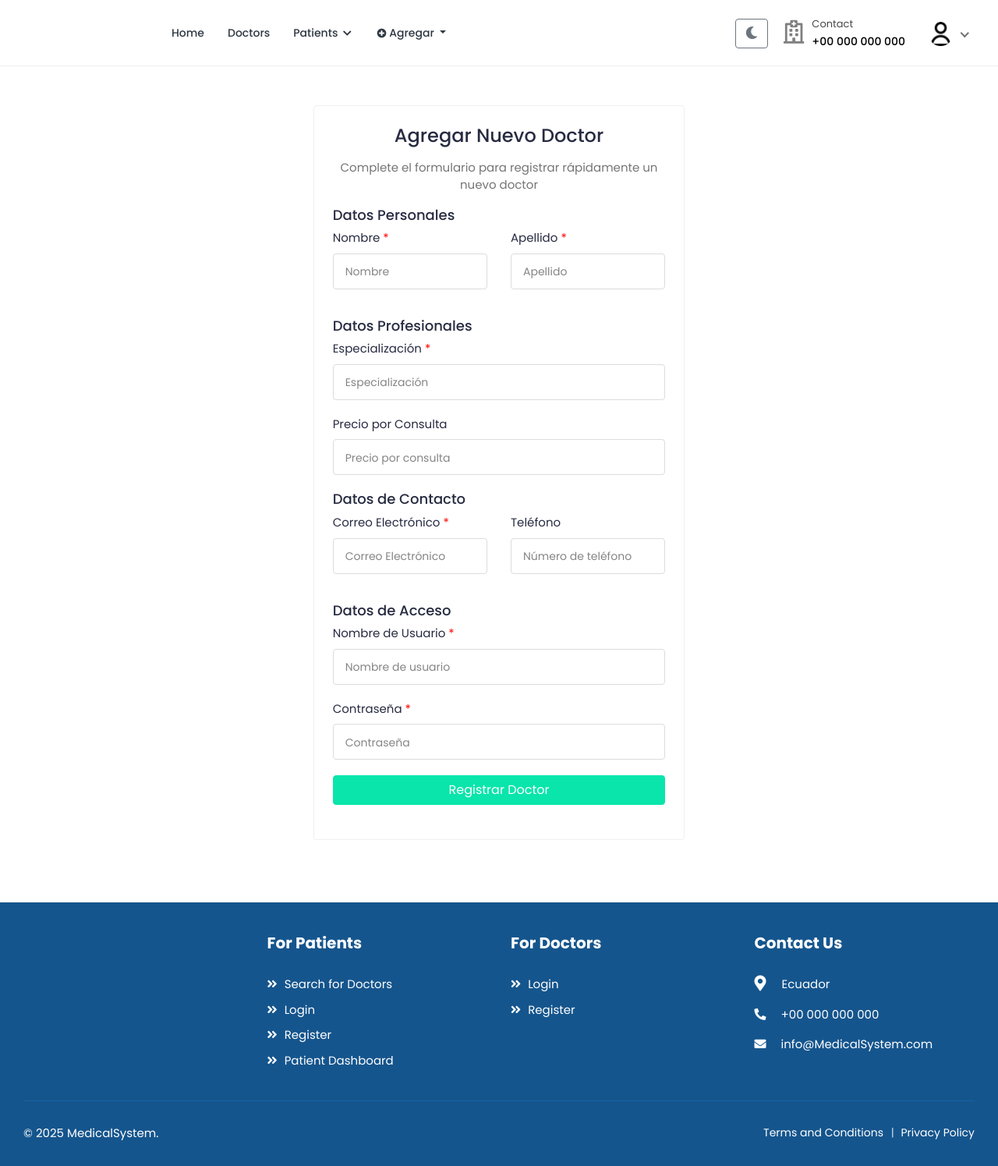
After one commit to ecx567/Sistema-Medico, a Django app: page /accounts/quick-add-doctor/ in a window 1280 px wide. The commit adds this page. Shown: the whole page at 78% size. Run offline with Django 3.2, Linux system fonts and the light colour scheme; a user stored in the database is signed in; data comes from the database, SQL or seed files in the repository; some libraries are stand-ins or nearby versions.

Commit message:
third migration

```diff
--- a/accounts/forms.py
+++ b/accounts/forms.py
@@ -125,3 +125,172 @@ class UserLoginForm(forms.Form):
 
     def get_user(self):
         return self.user
+
+
+
+#########
+
+
+# Agregar al final del archivo
+
+class QuickPatientRegistrationForm(forms.ModelForm):
+    """Formulario simplificado para registro rápido de pacientes"""
+    first_name = forms.CharField(
+        widget=forms.TextInput(attrs={"class": "form-control", "placeholder": "Nombre"}),
+        max_length=30,
+        required=True,
+    )
+    last_name = forms.CharField(
+        widget=forms.TextInput(attrs={"class": "form-control", "placeholder": "Apellido"}),
+        max_length=30,
+        required=True,
+    )
+    username = forms.CharField(
+        widget=forms.TextInput(attrs={"class": "form-control", "placeholder": "Nombre de usuario"}),
+        max_length=30,
+        required=True,
+    )
+    email = forms.EmailField(
+        widget=forms.EmailInput(attrs={"class": "form-control", "placeholder": "Correo Electrónico"}),
+        max_length=255,
+        required=True,
+    )
+    phone_number = forms.CharField(
+        widget=forms.TextInput(attrs={"class": "form-control", "placeholder": "Número de teléfono"}),
+        max_length=15,
+        required=False,
+    )
+    address = forms.CharField(
+        widget=forms.TextInput(attrs={"class": "form-control", "placeholder": "Dirección"}),
+        max_length=255,
+        required=False,
+    )
+    city = forms.CharField(
+        widget=forms.TextInput(attrs={"class": "form-control", "placeholder": "Ciudad"}),
+        max_length=100,
+        required=False,
+    )
+    password = forms.CharField(
+        widget=forms.PasswordInput(attrs={"class": "form-control", "placeholder": "Contraseña"}),
+        required=True,
+    )
+
+    class Meta:
+        model = User
+        fields = ["first_name", "last_name", "username", "email", "password"]
+
+    def clean_username(self):
+        username = self.cleaned_data["username"]
+        if User.objects.filter(username=username).exists():
+            raise forms.ValidationError("Este nombre de usuario ya está en uso")
+        return username
+
+    def clean_email(self):
+        email = self.cleaned_data["email"]
+        if User.objects.filter(email=email).exists():
+            raise forms.ValidationError("Este correo electrónico ya está registrado")
+        return email
+
+    def save(self, commit=True):
+        user = super().save(commit=False)
+        user.set_password(self.cleaned_data["password"])
+        user.role = "patient"
+
+        if commit:
+            user.save()
+            # Crear o actualizar perfil
+            profile, created = user.profile, False
+            if hasattr(user, 'profile'):
+                profile = user.profile
+            else:
+                from accounts.models import Profile
+                profile = Profile(user=user)
+
+            profile.phone = self.cleaned_data.get("phone_number", "")
+            profile.address = self.cleaned_data.get("address", "")
+            profile.city = self.cleaned_data.get("city", "")
+            profile.save()
+
+        return user
+
+
+class QuickDoctorRegistrationForm(forms.ModelForm):
+    """Formulario simplificado para registro rápido de médicos"""
+    first_name = forms.CharField(
+        widget=forms.TextInput(attrs={"class": "form-control", "placeholder": "Nombre"}),
+        max_length=30,
+        required=True,
+    )
+    last_name = forms.CharField(
+        widget=forms.TextInput(attrs={"class": "form-control", "placeholder": "Apellido"}),
+        max_length=30,
+        required=True,
+    )
+    username = forms.CharField(
+        widget=forms.TextInput(attrs={"class": "form-control", "placeholder": "Nombre de usuario"}),
+        max_length=30,
+        required=True,
+    )
+    email = forms.EmailField(
+        widget=forms.EmailInput(attrs={"class": "form-control", "placeholder": "Correo Electrónico"}),
+        max_length=255,
+        required=True,
+    )
+    specialization = forms.CharField(
+        widget=forms.TextInput(attrs={"class": "form-control", "placeholder": "Especialización"}),
+        max_length=100,
+        required=True,
+    )
+    phone_number = forms.CharField(
+        widget=forms.TextInput(attrs={"class": "form-control", "placeholder": "Número de teléfono"}),
+        max_length=15,
+        required=False,
+    )
+    price_per_consultation = forms.DecimalField(
+        widget=forms.NumberInput(attrs={"class": "form-control", "placeholder": "Precio por consulta"}),
+        max_digits=10,
+        decimal_places=2,
+        required=False,
+    )
+    password = forms.CharField(
+        widget=forms.PasswordInput(attrs={"class": "form-control", "placeholder": "Contraseña"}),
+        required=True,
+    )
+
+    class Meta:
+        model = User
+        fields = ["first_name", "last_name", "username", "email", "password"]
+
+    def clean_username(self):
+        username = self.cleaned_data["username"]
+        if User.objects.filter(username=username).exists():
+            raise forms.ValidationError("Este nombre de usuario ya está en uso")
+        return username
+
+    def clean_email(self):
+        email = self.cleaned_data["email"]
+        if User.objects.filter(email=email).exists():
+            raise forms.ValidationError("Este correo electrónico ya está registrado")
+        return email
+
+    def save(self, commit=True):
+        user = super().save(commit=False)
+        user.set_password(self.cleaned_data["password"])
+        user.role = "doctor"
+
+        if commit:
+            user.save()
+            # Crear o actualizar perfil
+            profile, created = user.profile, False
+            if hasattr(user, 'profile'):
+                profile = user.profile
+            else:
+                from accounts.models import Profile
+                profile = Profile(user=user)
+
+            profile.specialization = self.cleaned_data.get("specialization", "")
+            profile.phone = self.cleaned_data.get("phone_number", "")
+            profile.price_per_consultation = self.cleaned_data.get("price_per_consultation", 0)
+            profile.save()
+
+        return user
--- a/accounts/urls.py
+++ b/accounts/urls.py
@@ -1,6 +1,7 @@
 from django.urls import path
 
 from .views.common_views import *
+from accounts.views.quick_add_views import QuickAddPatientView, QuickAddDoctorView
 
 app_name = "accounts"
 
@@ -22,4 +23,8 @@ urlpatterns = [
         UpdateBasicUserInformationAPIView.as_view(),
         name="update-basic-information",
     ),
+
+    # Agregar estas URLs en el urlpatterns existente:
+    path('quick-add-patient/', QuickAddPatientView.as_view(), name='quick-add-patient'),
+    path('quick-add-doctor/', QuickAddDoctorView.as_view(), name='quick-add-doctor'),
 ]
--- /dev/null
+++ b/accounts/views/quick_add_views.py
@@ -0,0 +1,42 @@
+from django.shortcuts import render, redirect
+from django.contrib import messages
+from django.views.generic import CreateView
+from django.urls import reverse_lazy
+from django.contrib.auth.mixins import LoginRequiredMixin, UserPassesTestMixin
+
+from accounts.models import User
+from accounts.forms import QuickPatientRegistrationForm, QuickDoctorRegistrationForm
+
+
+class QuickAddPatientView(LoginRequiredMixin, UserPassesTestMixin, CreateView):
+    """Vista para agregar pacientes rápidamente desde la interfaz"""
+    model = User
+    form_class = QuickPatientRegistrationForm
+    template_name = "accounts/quick_add_patient.html"
+    success_url = reverse_lazy("patients:dashboard")
+
+    def test_func(self):
+        # Solo admin o pacientes pueden agregar pacientes
+        return self.request.user.is_staff or self.request.user.role == 'patient'
+
+    def form_valid(self, form):
+        user = form.save()
+        messages.success(self.request, f"El paciente {user.get_full_name()} ha sido registrado correctamente.")
+        return super().form_valid(form)
+
+
+class QuickAddDoctorView(LoginRequiredMixin, UserPassesTestMixin, CreateView):
+    """Vista para agregar médicos rápidamente desde la interfaz"""
+    model = User
+    form_class = QuickDoctorRegistrationForm
+    template_name = "accounts/quick_add_doctor.html"
+    success_url = reverse_lazy("doctors:dashboard")
+
+    def test_func(self):
+        # Solo admin o doctores pueden agregar doctores
+        return self.request.user.is_staff or self.request.user.role == 'doctor'
+
+    def form_valid(self, form):
+        user = form.save()
+        messages.success(self.request, f"El doctor {user.get_full_name()} ha sido registrado correctamente.")
+        return super().form_valid(form)
--- a/doccure/settings.py
+++ b/doccure/settings.py
@@ -89,6 +89,8 @@ AUTH_PASSWORD_VALIDATORS = [
     # },
 ]
 
+
+
 LANGUAGE_CODE = "en-us"
 
 TIME_ZONE = "UTC"
--- /dev/null
+++ b/templates/accounts/quick_add_doctor.html
@@ -0,0 +1,128 @@
+{% extends 'base.html' %}
+{% load static %}
+{% load i18n %}
+
+{% block title %}{% trans "Agregar Doctor Rápido" %}{% endblock %}
+
+{% block content %}
+<div class="content">
+    <div class="container">
+        <div class="row">
+            <div class="col-md-8 offset-md-2">
+                <div class="account-content">
+                    <div class="row align-items-center justify-content-center">
+                        <div class="col-md-12 col-lg-8">
+                            <div class="card">
+                                <div class="card-body">
+                                    <h3 class="card-title text-center">{% trans "Agregar Nuevo Doctor" %}</h3>
+                                    <p class="text-center text-muted">Complete el formulario para registrar rápidamente un nuevo doctor</p>
+
+                                    <form method="post">
+                                        {% csrf_token %}
+
+                                        {% if form.non_field_errors %}
+                                        <div class="alert alert-danger">
+                                            {% for error in form.non_field_errors %}
+                                                {{ error }}
+                                            {% endfor %}
+                                        </div>
+                                        {% endif %}
+
+                                        <!-- Datos Personales -->
+                                        <h4 class="mt-3">{% trans "Datos Personales" %}</h4>
+                                        <div class="row">
+                                            <div class="col-md-6">
+                                                <div class="form-group">
+                                                    <label>{% trans "Nombre" %} <span class="text-danger">*</span></label>
+                                                    {{ form.first_name }}
+                                                    {% if form.first_name.errors %}
+                                                    <div class="text-danger">{{ form.first_name.errors }}</div>
+                                                    {% endif %}
+                                                </div>
+                                            </div>
+                                            <div class="col-md-6">
+                                                <div class="form-group">
+                                                    <label>{% trans "Apellido" %} <span class="text-danger">*</span></label>
+                                                    {{ form.last_name }}
+                                                    {% if form.last_name.errors %}
+                                                    <div class="text-danger">{{ form.last_name.errors }}</div>
+                                                    {% endif %}
+                                                </div>
+                                            </div>
+                                        </div>
+
+                                        <!-- Datos Profesionales -->
+                                        <h4 class="mt-3">{% trans "Datos Profesionales" %}</h4>
+                                        <div class="form-group">
+                                            <label>{% trans "Especialización" %} <span class="text-danger">*</span></label>
+                                            {{ form.specialization }}
+                                            {% if form.specialization.errors %}
+                                            <div class="text-danger">{{ form.specialization.errors }}</div>
+                                            {% endif %}
+                                        </div>
+
+                                        <div class="form-group">
+                                            <label>{% trans "Precio por Consulta" %}</label>
+                                            {{ form.price_per_consultation }}
+                                            {% if form.price_per_consultation.errors %}
+                                            <div class="text-danger">{{ form.price_per_consultation.errors }}</div>
+                                            {% endif %}
+                                        </div>
+
+                                        <!-- Datos de Contacto -->
+                                        <h4 class="mt-3">{% trans "Datos de Contacto" %}</h4>
+                                        <div class="row">
+                                            <div class="col-md-6">
+                                                <div class="form-group">
+                                                    <label>{% trans "Correo Electrónico" %} <span class="text-danger">*</span></label>
+                                                    {{ form.email }}
+                                                    {% if form.email.errors %}
+                                                    <div class="text-danger">{{ form.email.errors }}</div>
+                                                    {% endif %}
+                                                </div>
+                                            </div>
+                                            <div class="col-md-6">
+                                                <div class="form-group">
+                                                    <label>{% trans "Teléfono" %}</label>
+                                                    {{ form.phone_number }}
+                                                    {% if form.phone_number.errors %}
+                                                    <div class="text-danger">{{ form.phone_number.errors }}</div>
+                                                    {% endif %}
+                                                </div>
+                                            </div>
+                                        </div>
+
+                                        <!-- Datos de Acceso -->
+                                        <h4 class="mt-3">{% trans "Datos de Acceso" %}</h4>
+                                        <div class="form-group">
+                                            <label>{% trans "Nombre de Usuario" %} <span class="text-danger">*</span></label>
+                                            {{ form.username }}
+                                            {% if form.username.errors %}
+                                            <div class="text-danger">{{ form.username.errors }}</div>
+                                            {% endif %}
+                                        </div>
+
+                                        <div class="form-group">
+                                            <label>{% trans "Contraseña" %} <span class="text-danger">*</span></label>
+                                            {{ form.password }}
+                                            {% if form.password.errors %}
+                                            <div class="text-danger">{{ form.password.errors }}</div>
+                                            {% endif %}
+                                        </div>
+
+                                        <div class="form-group text-center">
+                                            <button class="btn btn-primary btn-block" type="submit">
+                                                {% trans "Registrar Doctor" %}
+                                            </button>
+                                        </div>
+                                    </form>
+                                </div>
+                            </div>
+                        </div>
+                    </div>
+                </div>
+            </div>
+        </div>
+    </div>
+</div>
+{% endblock %}
--- a/templates/accounts/register.html
+++ b/templates/accounts/register.html
@@ -77,6 +77,7 @@
                                             </div>
                                         {% endfor %}
                                     {% endif %}
+
                                     {#                                    <div class="form-group form-focus">#}
                                     {#                                        <input type="text" class="form-control floating">#}
                                     {#                                        <label class="focus-label">Mobile Number</label>#}
--- a/templates/includes/navbar.html
+++ b/templates/includes/navbar.html
@@ -50,7 +50,27 @@
                     </li>
 
                 {% endif %}
+                <!-- Nuevo menú Agregar -->
+                 {% if user.is_authenticated %}
+                <li class="nav-item dropdown">
+                    <a class="nav-link dropdown-toggle" href="#" role="button" data-toggle="dropdown" aria-expanded="false">
+                        <i class="fas fa-plus-circle"></i> Agregar
+                    </a>
+                    <div class="dropdown-menu">
+                        {% if user.is_staff or user.role == 'patient' %}
+                        <a class="dropdown-item" href="{% url 'accounts:quick-add-patient' %}">
+                            <i class="fas fa-user"></i> Agregar Paciente
+                        </a>
+                        {% endif %}
 
+                        {% if user.is_staff or user.role == 'doctor' %}
+                        <a class="dropdown-item" href="{% url 'accounts:quick-add-doctor' %}">
+                            <i class="fas fa-user-md"></i> Agregar Doctor
+                        </a>
+                        {% endif %}
+                    </div>
+                </li>
+                {% endif %}
 
 
             </ul>
```
Also changed, not shown: templates/accounts/quick_add_patient.html (added, +126 -0 lines).
